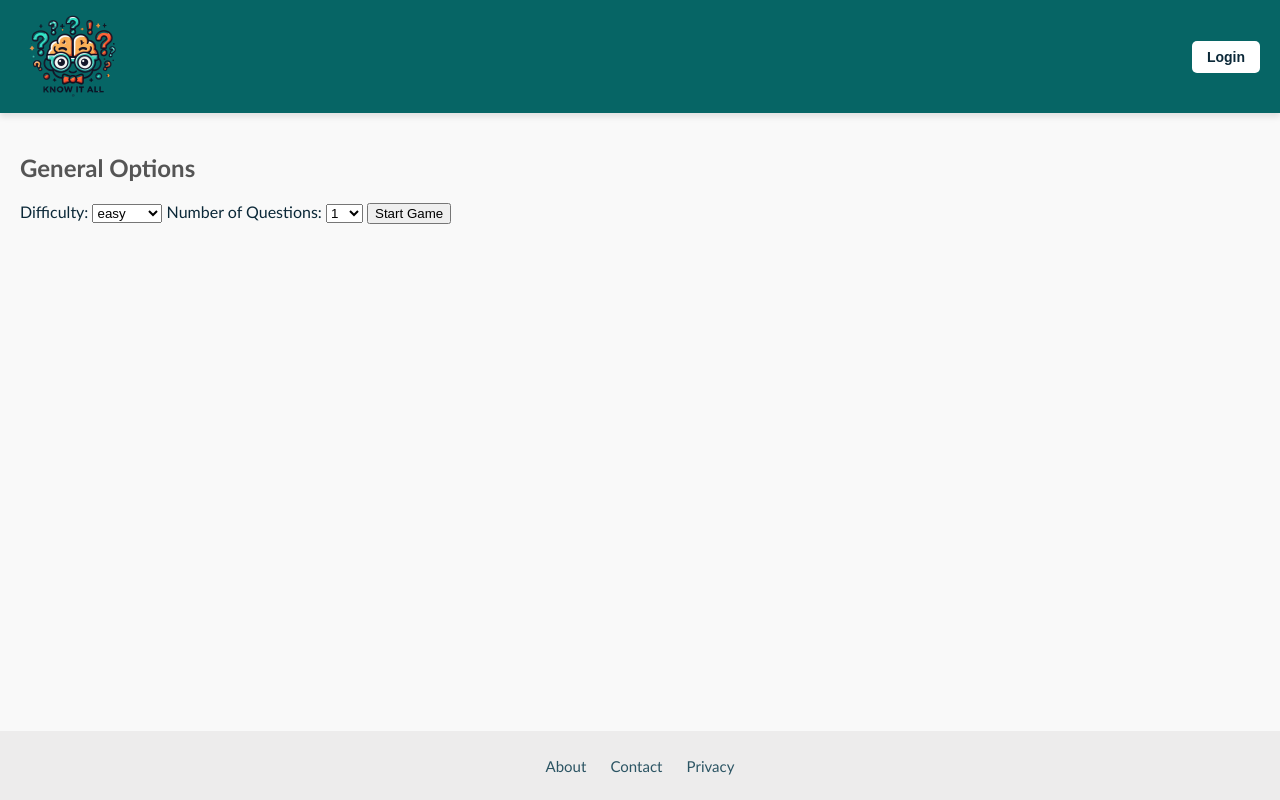
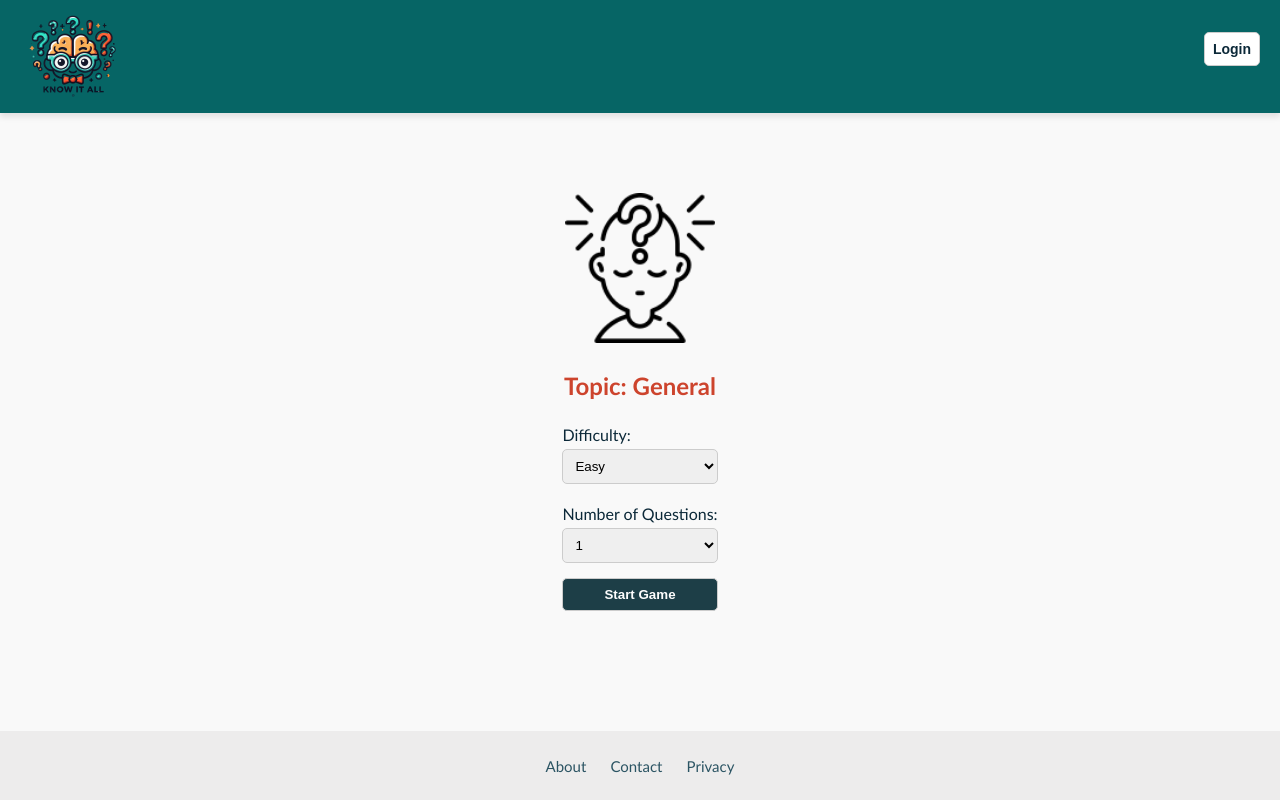
Before and after one commit to TonisJoosep/Know_It_All, a Django app: page /options/General/ in a window 1280 px wide. Run offline with Django 5.2, Linux system fonts and the light colour scheme.

Commit message:
Add options.html css

```diff
--- a/static/css/options.css
+++ b/static/css/options.css
@@ -0,0 +1,59 @@
+.topic-container {
+    display: flex;
+    flex-direction: column;
+    align-items: center;
+    margin-top: 20px;
+}
+
+.topic-header {
+    text-align: center;
+}
+
+.topic-image {
+    width: 150px;
+    height: auto;
+    margin-bottom: 5px;
+    margin-top: 40px
+}
+
+.topic-name {
+    color: #cd442d;
+    font-size: 24px;
+    font-weight: bold;
+    margin-bottom : 20px;
+}
+
+.options-container {
+    width: 100%;
+    max-width: 400px;
+    margin: 20px 0;
+}
+
+.options-container h3 {
+    margin-bottom: 10px;
+}
+
+form label {
+    display: block;
+    margin-bottom: 5px;
+    margin-top: 5px;
+}
+
+form select, form button {
+    width: 100%;
+    padding: 8px;
+    margin-bottom: 15px;
+    border: 1px solid #ccc;
+    border-radius: 5px;
+}
+.options-page button {
+    background-color: rgb(29, 62, 71) !important;
+    color: #fdfdfd;
+    font-weight: bold;
+    cursor: pointer;
+}
+
+.options-page button:hover {
+    background-color: rgba(253, 222, 148, 0.59);
+
+}
--- a/templates/options.html
+++ b/templates/options.html
@@ -1,9 +1,15 @@
 {% extends 'base.html' %}
-
+{% load static %}
 {% block title %}Welcome - Know_It_All{% endblock %}
 
 {% block content %}
-    <h2>{{ category_name }} Options</h2>
+    <link rel="stylesheet" href="{% static 'css/options.css' %}">
+    <div class="topic-container">
+        <div class="topic-header">
+            <img src="{% static 'categories/' %}{{ category_name|lower }}.png" alt="{{ category_name }} Icon"
+                 class="topic-image">
+            <h2 class="topic-name">Topic: {{ category_name }}</h2>
+        </div>
 
         <form method='get' action="{% url 'game' %}">
             {% if subcategories and subcategories|length > 0 %}
@@ -20,7 +26,7 @@
             <label for='difficulty'>Difficulty:</label>
             <select name='difficulty' id='difficulty'>
                 {% for choice in difficulty_choices %}
-                <option value="{{ choice }}">{{ choice }}</option>
+                    <option value="{{ choice }}">{{ choice|capfirst }}</option>
                 {% endfor %}
             </select>
             <label for='amount'>Number of Questions:</label>
@@ -31,7 +37,9 @@
                 <option value='15'>15</option>
             </select>
 
-
-        <button type='submit'>Start Game</button>
+    <div class="options-page">
+        <button type="submit">Start Game</button>
+    </div>
         </form>
+    </div>
 {% endblock %}
```
Lines whose indentation alone changed are shown as unchanged.
